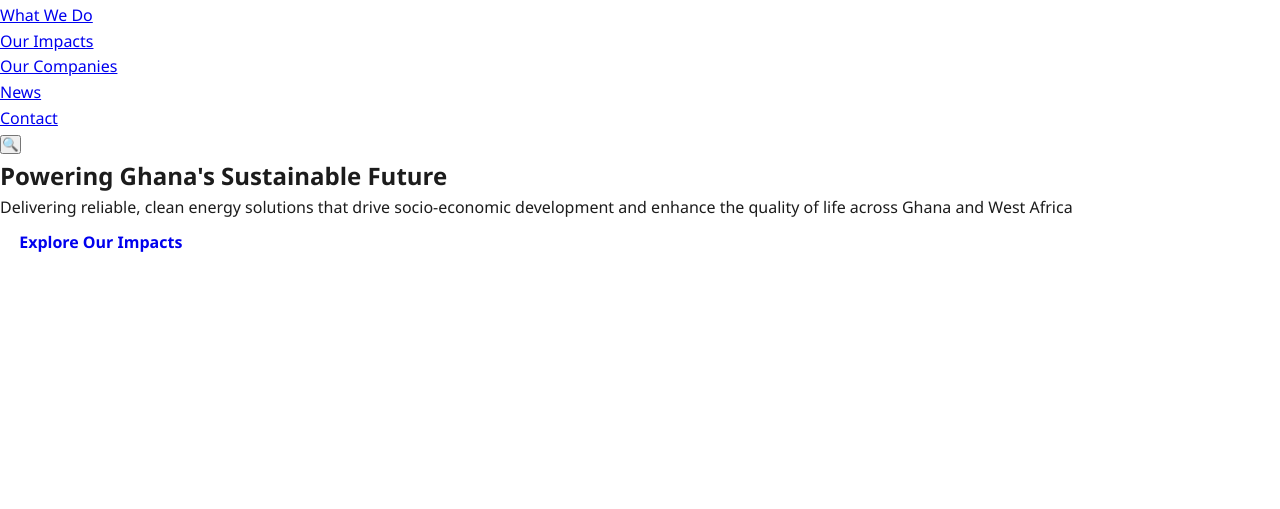
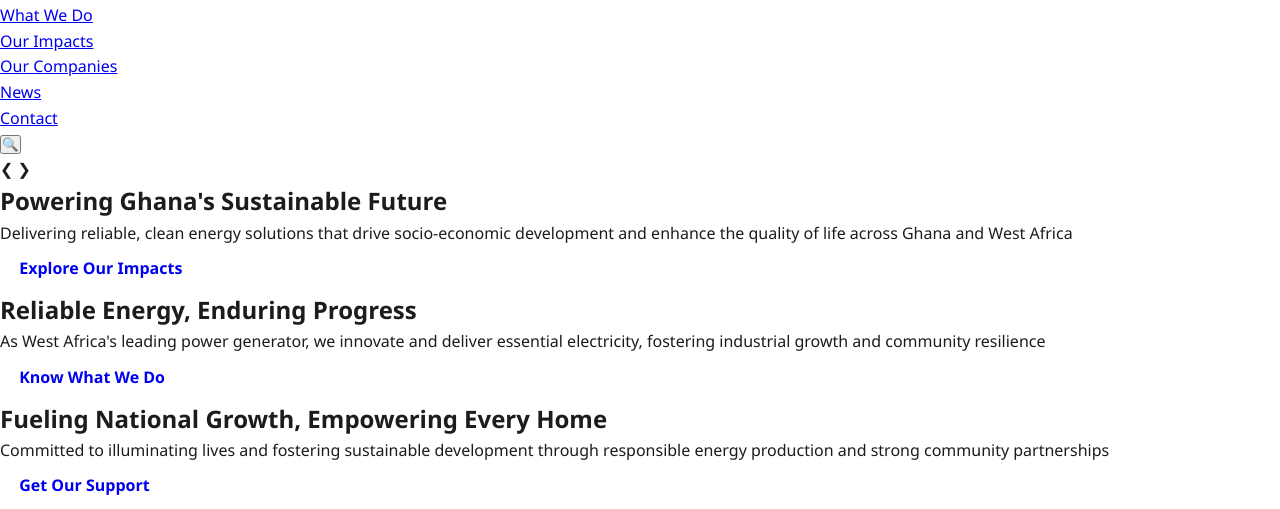
Before and after one commit to Bossman-Obboye/VRA-Website, a plain HTML site: page index.html in a window 1280 px wide. Shown: the part 3041-3550 px from the top of the page. Before the commit the page ends 3306 px from the top, so only its background shows below. Drawn offline with Linux system fonts and the light colour scheme.

Commit message:
index.html hero modified

```diff
--- a/index.html
+++ b/index.html
@@ -29,6 +29,7 @@
         </div>
       </div>
 
+      <div class="home overlay">
         <!-- HEADER OVERLAY -->
         <header class="home-header">
           <div class="nav-container">
@@ -58,6 +59,12 @@
           </div>
         </header>
 
+        <!-- NAVIGATION ARROWS -->
+        <div class="home hero_content_nav_arrow">
+          <a class="prev">&#10094;</a>
+          <a class="next">&#10095;</a>
+        </div>
+
         <!-- HERO CONTENT WITH CTA BUTTON OVERLAY -->
         <div class="hero-content">
           <div class="content_1">
@@ -71,6 +78,29 @@
               <span>Explore Our Impacts</span>
             </a>
           </div>
+          <div class="content_2">
+            <h1>Reliable Energy, Enduring Progress</h1>
+            <p>
+              As West Africa's leading power generator, we innovate and deliver
+              essential electricity, fostering industrial growth and community
+              resilience
+            </p>
+            <a href="#" class="btn hero-btn">
+              <span>Know What We Do</span>
+            </a>
+          </div>
+          <div class="content_3">
+            <h1>Fueling National Growth, Empowering Every Home</h1>
+            <p>
+              Committed to illuminating lives and fostering sustainable
+              development through responsible energy production and strong
+              community partnerships
+            </p>
+            <a href="#" class="btn hero-btn">
+              <span>Get Our Support</span>
+            </a>
+          </div>
+        </div>
       </div>
     </section>
   </body>
```
Lines whose indentation alone changed are shown as unchanged.
